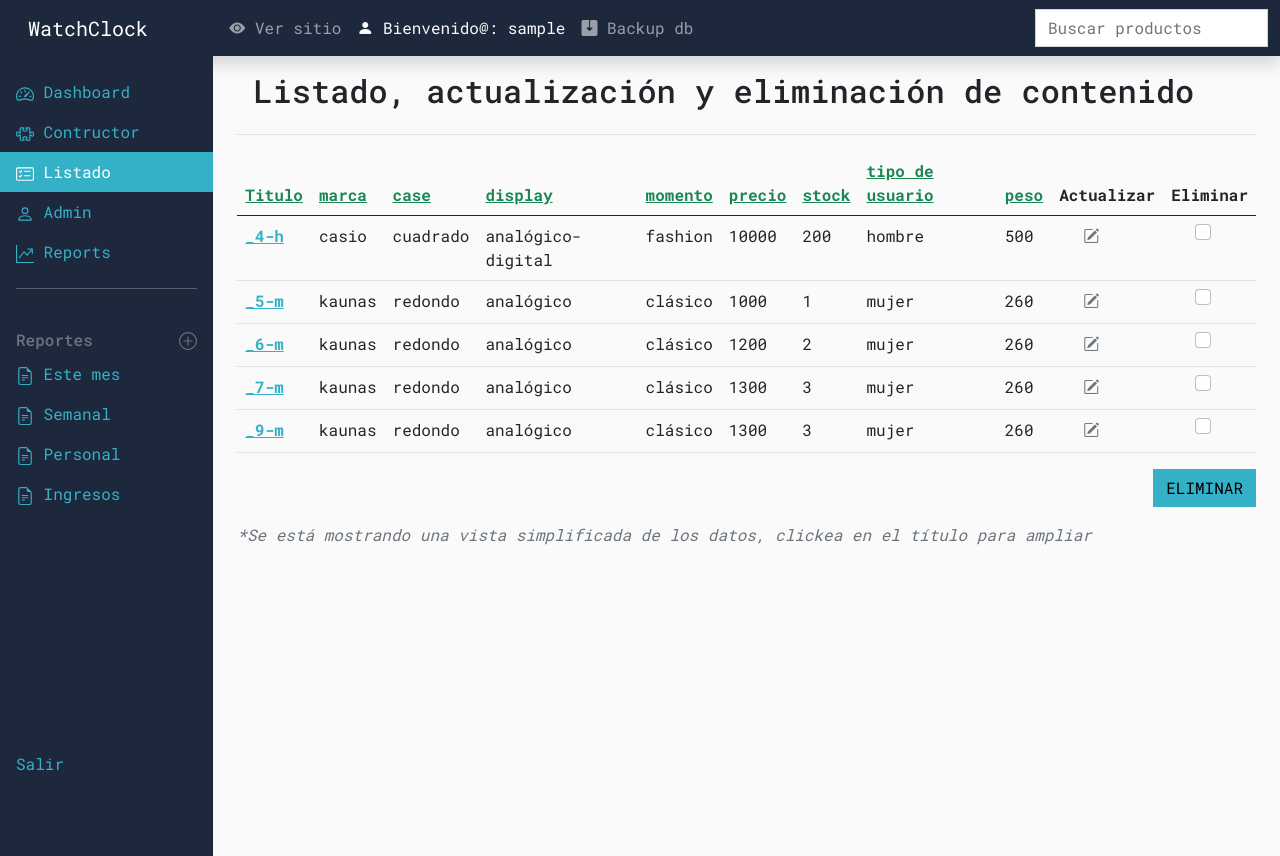
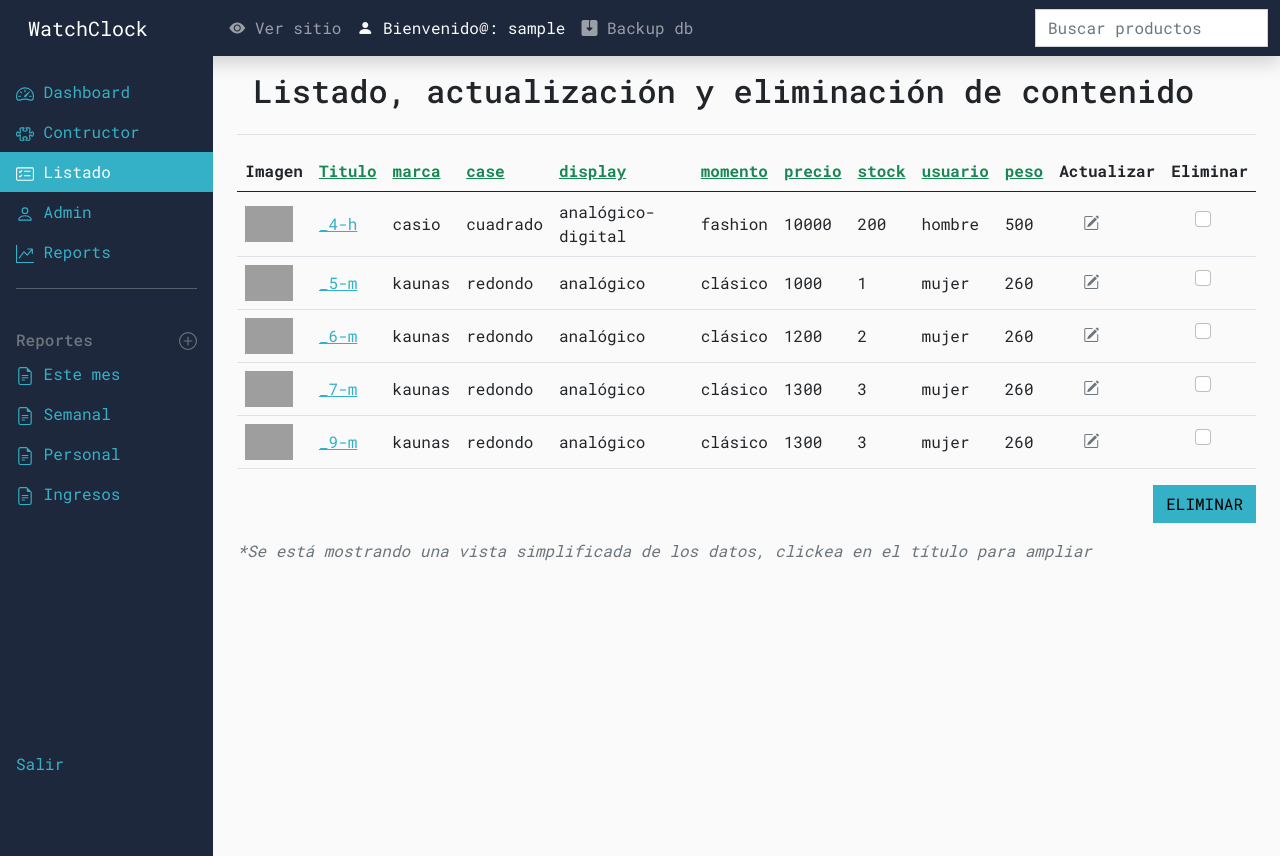
Before and after one commit to pablo-university/P2-obligatorio, a PHP site: page /dashboard/list_update_delete.php in a window 1280 px wide. Run offline with PHP 8.4, Linux system fonts and the light colour scheme; the visitor is signed in with stand-in values (Sample User, id 1); data comes from the database, SQL or seed files in the repository; some libraries are stand-ins or nearby versions; grey boxes are pictures that could not be loaded.

Commit message:
modify layout

```diff
--- a/assets/js/index.js
+++ b/assets/js/index.js
@@ -27,3 +27,9 @@ const nodeBurguer = document.querySelector('.hamburger');
 if (nodeBurguer){
     nodeBurguer.addEventListener('click', burguerMenu);
 }
+
+// start bootstrap tooltips
+var tooltipTriggerList = [].slice.call(document.querySelectorAll('[data-bs-toggle="tooltip"]'))
+var tooltipList = tooltipTriggerList.map(function (tooltipTriggerEl) {
+  return new bootstrap.Tooltip(tooltipTriggerEl)
+})
--- a/assets/scss/index.scss
+++ b/assets/scss/index.scss
@@ -6,6 +6,9 @@
 
 img {
     object-fit: cover;
+}
+table td{
+    vertical-align: middle;
 }
 
 // aeste afecta a todos
--- a/components/template/layout.php
+++ b/components/template/layout.php
@@ -1,7 +1,8 @@
-<?php include_once __DIR__.'/../../utils/constants.php';?>
+<?php include_once __DIR__ . '/../../utils/constants.php'; ?>
 
 <!-- funcion principal que define mi layout basico -->
-<?php function layout($content) { ?>
+<?php function layout($content)
+{ ?>
 
     <!DOCTYPE html>
     <html lang="en">
@@ -14,11 +15,10 @@
 
         <!-- fuente -->
         <link rel="preconnect" href="https://fonts.gstatic.com">
-    <link href="https://fonts.googleapis.com/css2?family=Roboto+Mono:wght@100;300;400;500;700&display=swap"
-        rel="stylesheet">
+        <link href="https://fonts.googleapis.com/css2?family=Roboto+Mono:wght@100;300;400;500;700&display=swap" rel="stylesheet">
 
         <!-- Bootstrap js -->
-    <script src="<?php echo LOCAL_HOST ?>node_modules/bootstrap/dist/js/bootstrap.bundle.js"></script>
+        <script src="https://cdn.jsdelivr.net/npm/bootstrap@5.0.1/dist/js/bootstrap.bundle.min.js" integrity="sha384-gtEjrD/SeCtmISkJkNUaaKMoLD0//ElJ19smozuHV6z3Iehds+3Ulb9Bn9Plx0x4" crossorigin="anonymous"></script>
 
         <!-- Bootstrap icons CDN -->
         <link rel="stylesheet" href="https://cdn.jsdelivr.net/npm/bootstrap-icons@1.4.0/font/bootstrap-icons.css">
--- a/dashboard/components/header.php
+++ b/dashboard/components/header.php
@@ -18,19 +18,19 @@
       <!-- navbar -->
       <ul class="navbar-nav">
         <li class="nav-item">
-          <a class="nav-link" aria-current="page" href="./../client/index.php">
+          <a class="nav-link text-nowrap" aria-current="page" href="./../client/index.php">
             <i class="bi bi-eye-fill"></i>
             Ver sitio
           </a>
         </li>
         <li class="nav-item">
-          <p class="nav-link m-0 text-light">
+          <p class="nav-link m-0 text-light text-nowrap">
             <i class="bi bi-person-fill"></i>
             <?= 'Bienvenido@: ' . $_SESSION['user_name'] ?>
           </p>
         </li>
         <li class="nav-item">
-          <a class="nav-link" href="/images/myw3schoolsimage.jpg" download="w3logo">
+          <a class="nav-link text-nowrap" href="/images/myw3schoolsimage.jpg" download="w3logo">
           <i class="bi bi-save2-fill"></i>
           Backup db
           </a>
--- /dev/null
+++ b/dashboard/components/list_get_image.php
@@ -0,0 +1,11 @@
+<?php $res_product_image = $get_props_instance->get_prop('images', '*', "WHERE images.id_product = $data->_id"); ?>
+<?php $value = $res_product_image->fetch_array() ?>
+
+    <div class="">
+        <?php if (!empty($value['url'])) {
+            $HOST = LOCAL_HOST;
+            $img = $value['url'];
+            echo "<img class='' style='max-width: 3rem;' src=\"{$HOST}assets/img/products/{$img} \" >";
+        } ?>
+
+    </div>
--- a/dashboard/helpers/class_get_props.php
+++ b/dashboard/helpers/class_get_props.php
@@ -36,6 +36,7 @@ class Mi
              ";
         endif;
 
+        // si orderBy esta seteado
         if (!empty($_REQUEST['orderBy'])) {
             $query .= "ORDER BY (P.$_REQUEST[orderBy])";
         }
--- a/dashboard/helpers/class_update_product.php
+++ b/dashboard/helpers/class_update_product.php
@@ -21,10 +21,6 @@ class Update
 
     function update_color()
     {
-        /**
-         * eliminar colores existentes
-         * agregar los nuevos
-         **/
 
         // eliminar registros product_color
         $query_product_color = "
@@ -116,7 +112,6 @@ class Update
     {
         $delete_image = $_REQUEST['delete_image'];
 
-
         // eliminar registro fisico de la imagen
         $query_delete_images = "
         SELECT *
@@ -128,7 +123,6 @@ class Update
         $images_for_delete = $this->conn->query($query_delete_images);
         $data = $images_for_delete->fetch_object();
 
-        echo "Quisiera eliminar: " . __DIR__ . '/../../assets/img/products/' . $data->url . '<br>';
         $res = unlink(__DIR__ . '/../../assets/img/products/' . $data->url);
 
         if (!$res) {
--- a/dashboard/list_update_delete.php
+++ b/dashboard/list_update_delete.php
@@ -1,6 +1,6 @@
 <?php include_once __DIR__ . '/components/layout_dashboard.php'; ?>
 <?php include_once __DIR__ . '/components/header_content.php'; ?>
-<?php include_once __DIR__.'/components/login_session.php';?>
+<?php include_once __DIR__ . '/components/login_session.php'; ?>
 
 
 
@@ -12,13 +12,8 @@
    <!-- titulo  -->
    <?php header_content('Listado, actualización y eliminación de contenido'); ?>
 
-   <!-- MUESTRA SI HAY MENSAJES -->
-   <?php if (!empty($_REQUEST['msg'])) { ?>
-      <div class="alert alert-success alert-dismissible fade show" role="alert">
-         <?= $_REQUEST['msg'] ?>
-         <button type="button" class="btn-close" data-bs-dismiss="alert" aria-label="Close"></button>
-      </div>
-   <?php } ?>
+   <!-- COMPONENTE MENSAJES -->
+   <?php include_once __DIR__ . '/components/msg.php'; ?>
 
    <form action="./controllers/delete_products.php">
 
@@ -26,27 +21,34 @@
          <table class="table table-hover">
 
 
-            <!-- traigo datos dependiendo de si hay busqueda o no -->
-            <?php $res_all_products = $get_props_instance->get_all_products(); ?>
+            <?php
+            // TRAE PRODUCTOS DEPENDIENDO SI HAY BUSQUEDA O NO
+            $res_all_products = $get_props_instance->get_all_products();
+
+
+            ?>
 
 
             <!-- PINTO PRODUCTOS -->
-            <?php if (!isset($res_all_products)) { ?>
-               <?= 'no hay resultados coincidentes con la búsqueda' ?>
+            <?php if (!isset($res_all_products) or ($res_all_products->num_rows < 1)) { ?>
+               <?= 'no hay resultados coincidentes' ?>
             <?php } else { ?>
 
                <thead>
 
                   <tr>
-                     <th><a class="link-success" href=" <?= $_SERVER['PHP_SELF'] ?>?orderBy=title">Titulo</a></th>
-                     <th><a class="link-success" href=" <?= $_SERVER['PHP_SELF'] ?>?orderBy=brand">marca</a></th>
-                     <th><a class="link-success" href=" <?= $_SERVER['PHP_SELF'] ?>?orderBy=case">case</a></th>
-                     <th><a class="link-success" href=" <?= $_SERVER['PHP_SELF'] ?>?orderBy=display_type">display</a></th>
-                     <th><a class="link-success" href=" <?= $_SERVER['PHP_SELF'] ?>?orderBy=moment">momento</a></th>
-                     <th><a class="link-success" href=" <?= $_SERVER['PHP_SELF'] ?>?orderBy=price">precio</a></th>
-                     <th><a class="link-success" href=" <?= $_SERVER['PHP_SELF'] ?>?orderBy=stock">stock</a></th>
-                     <th><a class="link-success" href=" <?= $_SERVER['PHP_SELF'] ?>?orderBy=user_type">tipo de usuario</a></th>
-                     <th><a class="link-success" href=" <?= $_SERVER['PHP_SELF'] ?>?orderBy=weight">peso</a></th>
+                  <?php $tooltip_order = 'data-bs-toggle="tooltip" data-bs-placement="top" title="ordenar!"';?>
+
+                     <th>Imagen</th>
+                     <th><a class="link-success" href=" <?= $_SERVER['PHP_SELF'] ?>?orderBy=title" <?= $tooltip_order ?>>Titulo</a></th>
+                     <th><a class="link-success" href=" <?= $_SERVER['PHP_SELF'] ?>?orderBy=brand" <?= $tooltip_order ?>>marca</a></th>
+                     <th><a class="link-success" href=" <?= $_SERVER['PHP_SELF'] ?>?orderBy=case" <?= $tooltip_order ?>>case</a></th>
+                     <th><a class="link-success" href=" <?= $_SERVER['PHP_SELF'] ?>?orderBy=display_type" <?= $tooltip_order ?>>display</a></th>
+                     <th><a class="link-success" href=" <?= $_SERVER['PHP_SELF'] ?>?orderBy=moment" <?= $tooltip_order ?>>momento</a></th>
+                     <th><a class="link-success" href=" <?= $_SERVER['PHP_SELF'] ?>?orderBy=price" <?= $tooltip_order ?>>precio</a></th>
+                     <th><a class="link-success" href=" <?= $_SERVER['PHP_SELF'] ?>?orderBy=stock" <?= $tooltip_order ?>>stock</a></th>
+                     <th><a class="link-success" href=" <?= $_SERVER['PHP_SELF'] ?>?orderBy=user_type" <?= $tooltip_order ?>>usuario</a></th>
+                     <th><a class="link-success" href=" <?= $_SERVER['PHP_SELF'] ?>?orderBy=weight" <?= $tooltip_order ?>>peso</a></th>
                      <th>Actualizar</th>
                      <th>Eliminar</th>
                   </tr>
@@ -54,11 +56,17 @@
                <tbody>
 
 
+                  <!-- GENERA FILAS DE LA TABLA -->
                   <?php while ($data = $res_all_products->fetch_object()) { ?>
+
+
+
                      <tr>
-                        <!-- estos datos estarían incompletos solo serian para mostraer e identificar el producto -->
-                        <th><a href="./../client/product.php?_id=<?= $data->_id ?>"><?= $data->title ?></a></th>
-                        <!-- poner la banda aqui, quiza recicle la funcion de producto especifico -->
+                        <td>
+                           <!-- TRAE IMÁGENES DE PRODUCTO QUE SE ESTE RECORRIENDO -->
+                           <?php include __DIR__.'/components/list_get_image.php';?>
+                        </td>
+                        <td><a href="./../client/product.php?_id=<?= $data->_id ?>" data-bs-toggle="tooltip" data-bs-placement="top" title="Ver producto"><?= $data->title ?></a></td>
                         <td><?= $data->brand ?></td>
                         <td><?= $data->case ?></td>
                         <td><?= $data->display_type ?></td>
@@ -71,7 +79,7 @@
                         <!-- UPDATE -->
                         <td class=''>
                            <div class='form-check'>
-                              <a href="./constructor.php?update_at=<?= $data->_id ?>" class="text-secondary bi bi-pencil-square color">
+                              <a href="./constructor.php?update_at=<?= $data->_id ?>" class="text-secondary bi bi-pencil-square color" data-bs-toggle="tooltip" data-bs-placement="top" title="Actualizar">
                               </a>
                               <!-- <i class="bi bi-pencil-square"> -->
                            </div>
```
Also changed, not shown: dashboard/components/constructor_content.php (+38 -26 lines), dashboard/helpers/class_add_new_product.php (+6 -12 lines), assets/index.css, 1 other file. Lines whose indentation alone changed are shown as unchanged.
